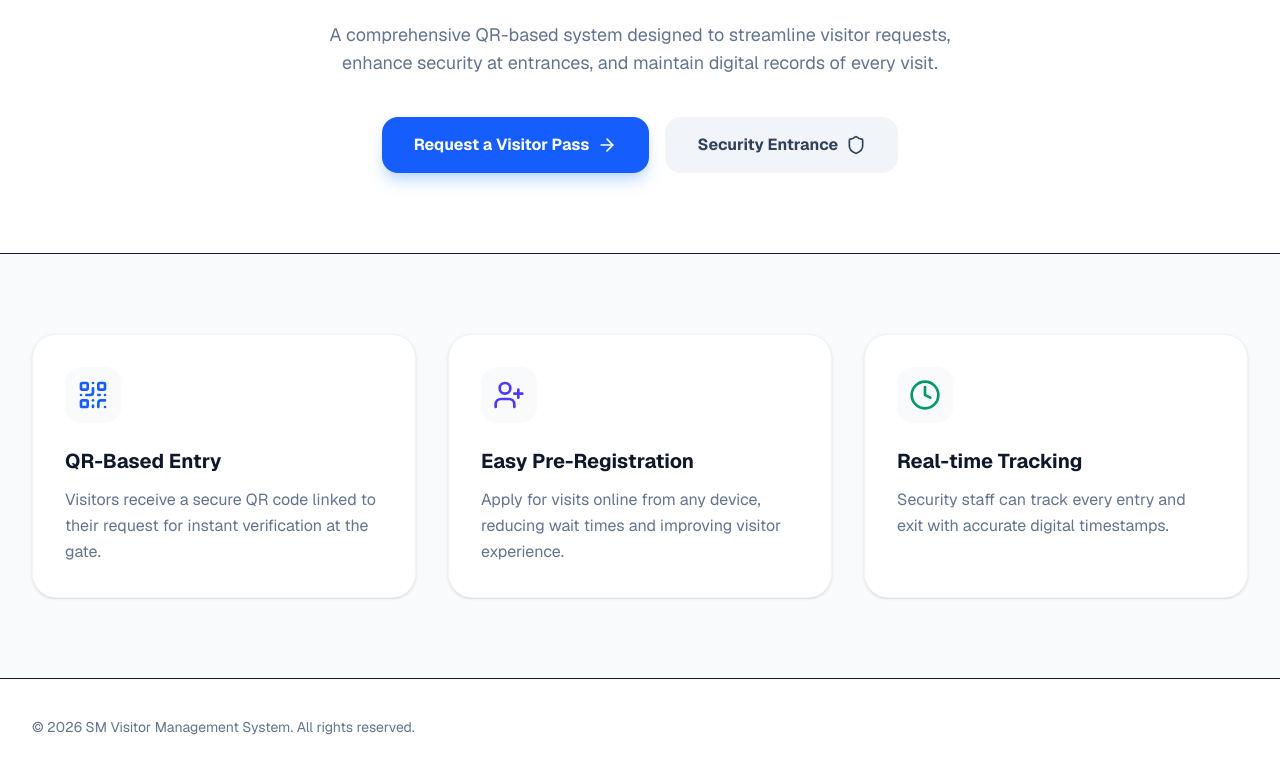
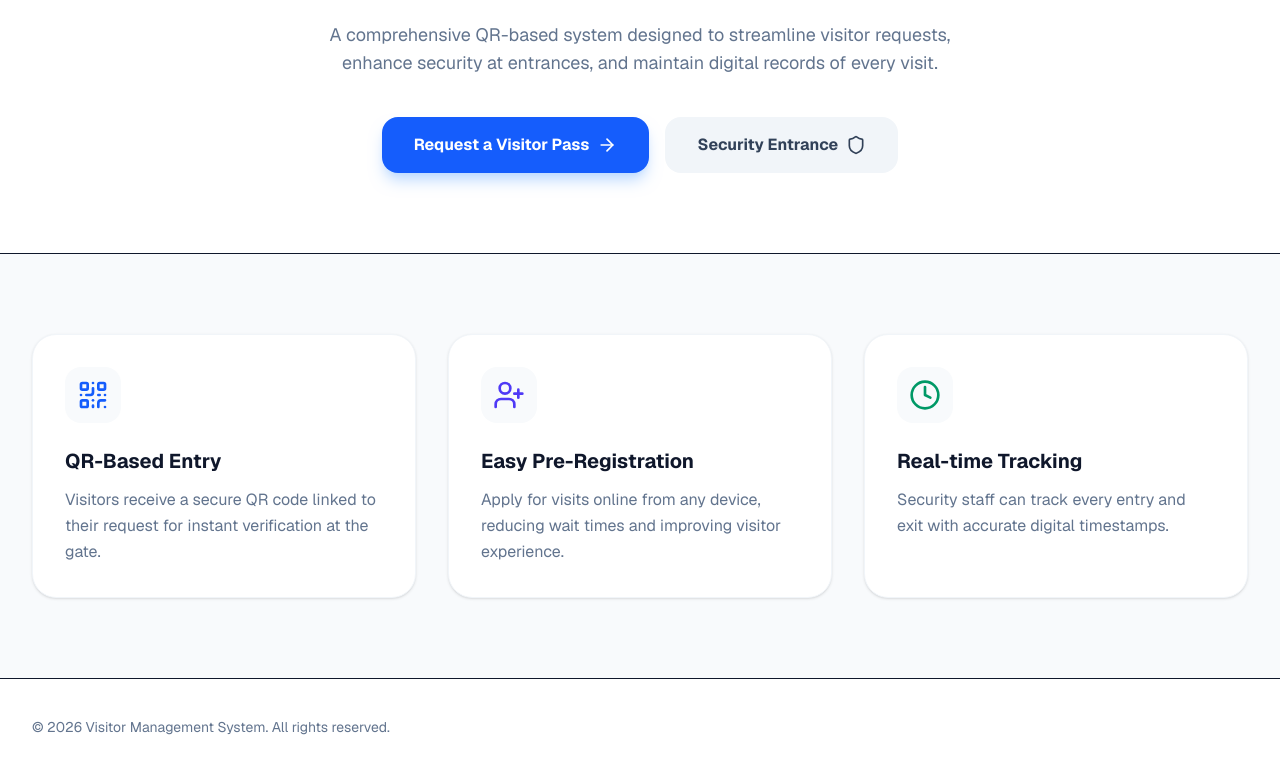
Before and after one commit to bodhiberry/appointment, a Next.js app: page / in a window 1280 px wide. Shown: the part 322-1096 px from the top of the page. Built offline with nearby package versions, Linux system fonts and the light colour scheme.

Commit message:
Update layout.tsx

```diff
--- a/app/layout.tsx
+++ b/app/layout.tsx
@@ -48,7 +48,7 @@ export default function RootLayout({
         <footer className="border-t bg-white py-6 md:py-0">
           <div className="container flex flex-col items-center justify-between gap-4 md:h-24 md:flex-row px-4 sm:px-8 max-w-7xl mx-auto">
             <p className="text-center text-sm leading-loose text-slate-500 md:text-left">
-              © 2026 SM Visitor Management System. All rights reserved.
+              © 2026 Visitor Management System. All rights reserved.
             </p>
           </div>
         </footer>
```
